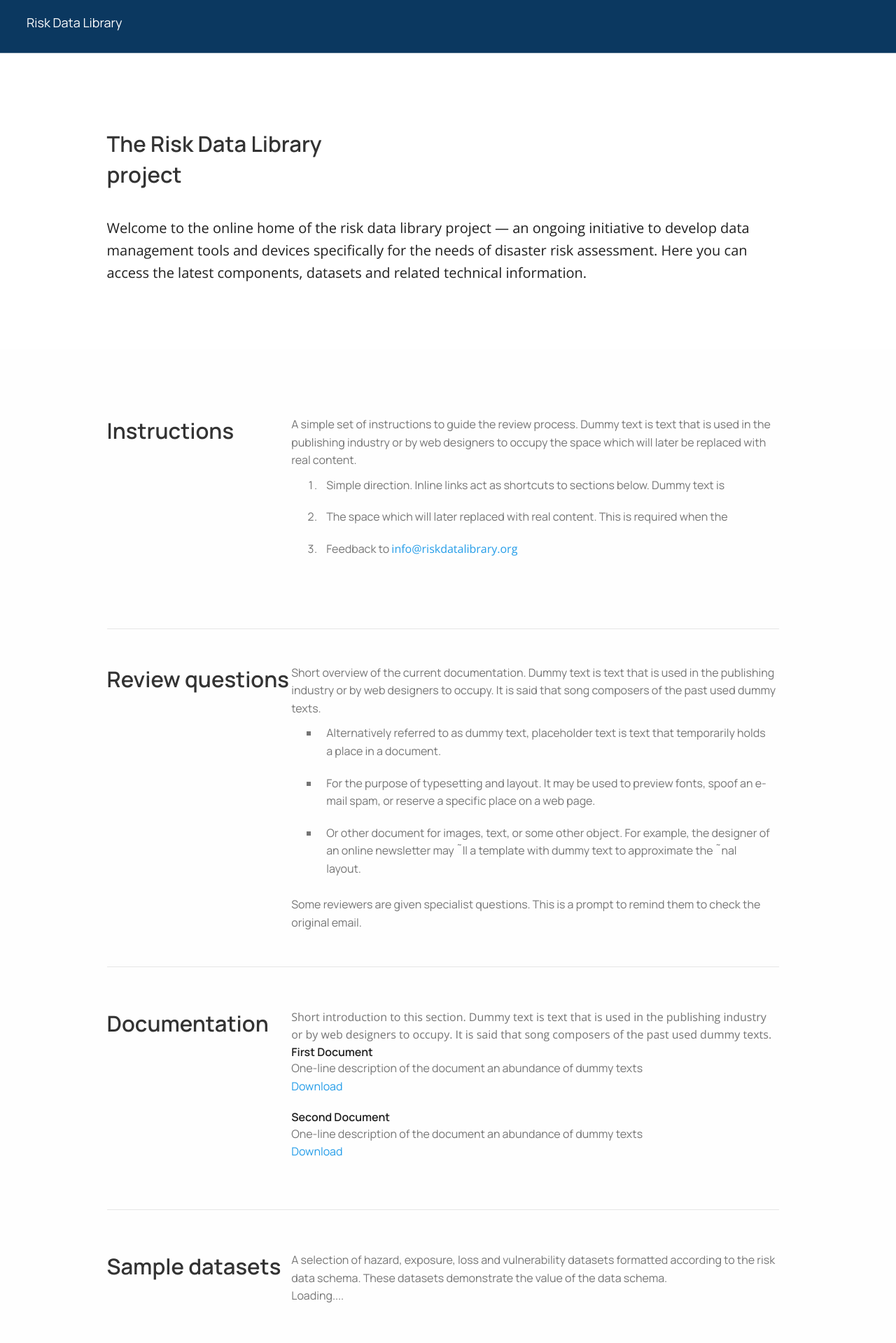
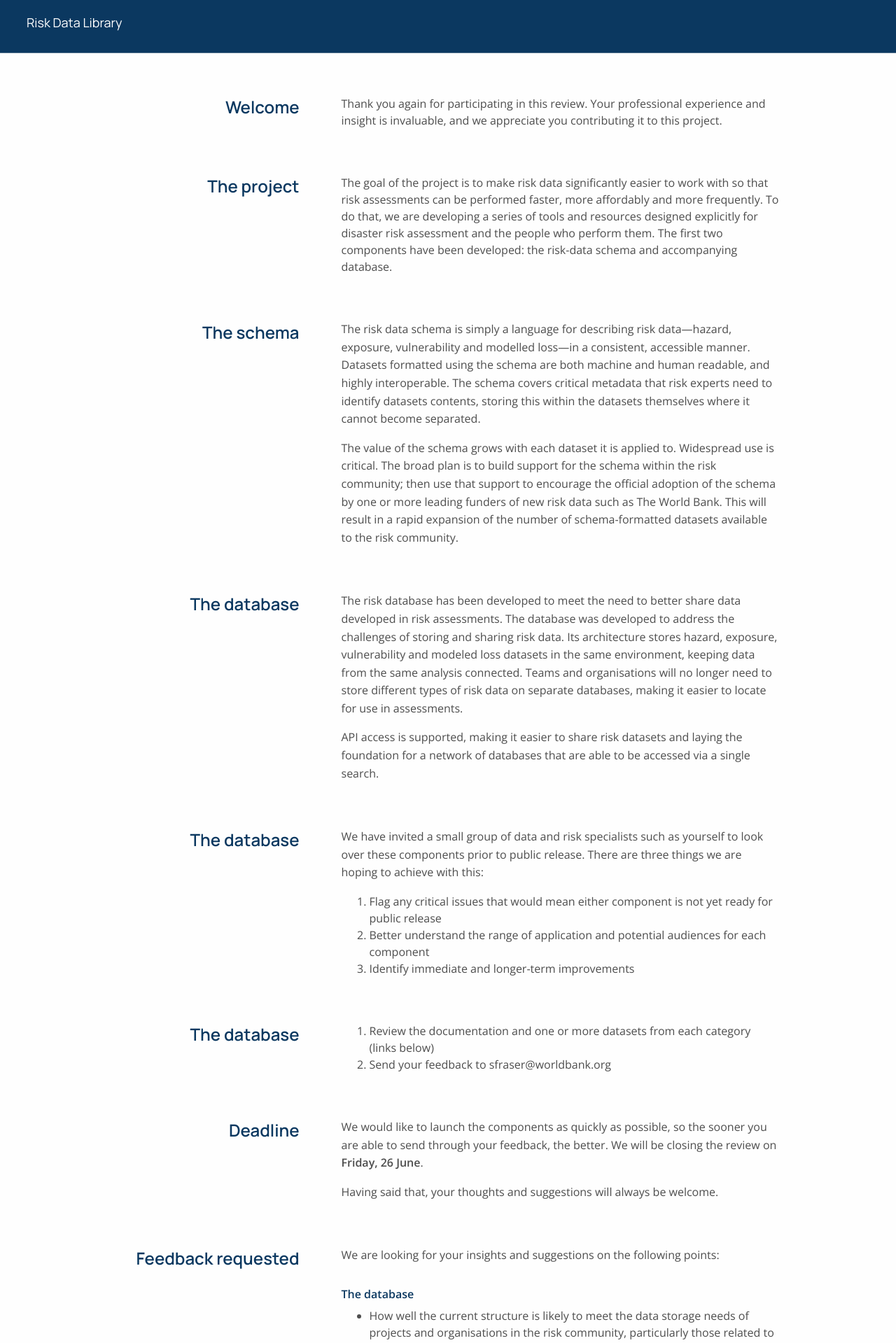
Before and after one commit to GFDRR/risk-data-library.github.io, a Jekyll site: the page built from landing-page.html, in a window 1280 px wide. Shown: the top 1919 px of the page at 70% size. Built offline with Jekyll 4.4.1, drawn with Linux system fonts in a browser that asks for light colours; nearby versions of some CDN libraries; some of the changed text lies outside the part shown.

Commit message:
landing page first section & documentation done

```diff
--- a/_includes/landing-page/document.html
+++ /dev/null
@@ -1,5 +0,0 @@
-<li>
-  <h4 class="document-title">{{ document.title }}</h4>
-  <p class="document-description">{{ document.description }}</p>
-  <a href="{{document.link}}" download class="document-link" target="_blank">{{ document.anchor }}</a>
-</li>
--- a/_includes/landing-page/documentation.html
+++ b/_includes/landing-page/documentation.html
@@ -1,18 +1,12 @@
-<div class="documentation">
-  <div class="documentation-left">
-    <h3 class="landing-page-component-title">Documentation</h3>
+<div class="component-individual reusable-component">
+  <div class="reusable-component-left">
+    <h4 class="component-individual-title reusable-title title-padding-bottom landing-page-section-title">
+      Documentation
+    </h4>
   </div>
-  <div class="documentation-right">
-    <p class="documentation-paragraph">
-      Short introduction to this section. Dummy text is text that is used in the publishing industry or by web designers to occupy. It is said that song composers of the past used dummy texts.
-    </p>
-    {% assign sorted-documents = site.documentation | sort: 'order_number' %}
-    {% for document in sorted-documents %}
-    <ul class="documentation-list">
-      {% include landing-page/document.html %}
-    </ul>
-
-    {% endfor %}
+  <div class="reusable-component-right component-individual-right documentation-link-container no-padding-bottom">
+    <a href="assets/docs/schema-documentation.pdf" class="link" download target="_blank">Download schema documentation</a>
+    <a href="assets/docs/database-documentation.pdf" class="link" download target="_blank">
+    Download database documentation</a>
   </div>
-
 </div>
--- /dev/null
+++ b/_includes/landing-page/first-section.html
@@ -0,0 +1,235 @@
+<div class="first-section-container">
+<div class="component-individual reusable-component">
+  <div class="reusable-component-left">
+    <h4 class="component-individual-title reusable-title title-padding-bottom landing-page-section-title">
+      Welcome
+    </h4>
+  </div>
+  <div class="reusable-component-right component-individual-right no-padding-bottom no-border-bottom">
+    <div class="reusable-content no-margin-bottom">
+      Thank you again for participating in this review. Your professional experience and insight is invaluable, and we
+      appreciate you contributing it to this project.
+    </div>
+  </div>
+</div>
+
+<div class="component-individual reusable-component">
+  <div class="reusable-component-left">
+    <h4 class="component-individual-title reusable-title title-padding-bottom landing-page-section-title">
+      The project
+    </h4>
+  </div>
+  <div class="reusable-component-right component-individual-right no-padding-bottom no-border-bottom">
+    <div class="reusable-content no-margin-bottom">
+      The goal of the project is to make risk data significantly easier to work with so that risk assessments can be
+      performed faster, more affordably and more frequently. To do that, we are developing a series of tools and
+      resources designed explicitly for disaster risk assessment and the people who perform them. The first two
+      components have been developed: the risk-data schema and accompanying database.
+    </div>
+  </div>
+</div>
+
+<div class="component-individual reusable-component">
+  <div class="reusable-component-left">
+    <h4 class="component-individual-title reusable-title title-padding-bottom landing-page-section-title">
+      The schema
+    </h4>
+  </div>
+  <div class="reusable-component-right component-individual-right no-padding-bottom no-border-bottom">
+    <div class="reusable-content no-margin-bottom">
+      <p class="paragraph-padding-bottom">
+        The risk data schema is simply a language for describing risk data—hazard, exposure, vulnerability and modelled
+        loss—in a consistent, accessible manner. Datasets formatted using the schema are both machine and human
+        readable, and highly interoperable. The schema covers critical metadata that risk experts need to identify
+        datasets contents, storing this within the datasets themselves where it cannot become separated.
+      </p>
+      <p>
+        The value of the schema grows with each dataset it is applied to. Widespread use is critical. The broad plan is
+        to build support for the schema within the risk community; then use that support to encourage the official
+        adoption of the schema by one or more leading funders of new risk data such as The World Bank. This will result
+        in a rapid expansion of the number of schema-formatted datasets available to the risk community.
+      </p>
+    </div>
+  </div>
+</div>
+
+<div class="component-individual reusable-component">
+  <div class="reusable-component-left">
+    <h4 class="component-individual-title reusable-title title-padding-bottom landing-page-section-title">
+      The database
+    </h4>
+  </div>
+  <div class="reusable-component-right component-individual-right no-padding-bottom no-border-bottom">
+    <div class="reusable-content no-margin-bottom">
+      <p class="paragraph-padding-bottom">
+        The risk database has been developed to meet the need to better share data developed in risk assessments. The
+        database was developed to address the challenges of storing and sharing risk data. Its architecture stores
+        hazard, exposure, vulnerability and modeled loss datasets in the same environment, keeping data from the same
+        analysis connected. Teams and organisations will no longer need to store different types of risk data on
+        separate databases, making it easier to locate for use in assessments.
+      </p>
+      <p>
+        API access is supported, making it easier to share risk datasets and laying the foundation for a network of
+        databases that are able to be accessed via a single search.
+      </p>
+    </div>
+  </div>
+</div>
+
+<div class="component-individual reusable-component">
+  <div class="reusable-component-left">
+    <h4 class="component-individual-title reusable-title title-padding-bottom landing-page-section-title">
+      The database
+    </h4>
+  </div>
+  <div class="reusable-component-right component-individual-right no-padding-bottom no-border-bottom">
+    <div class="reusable-content no-margin-bottom">
+      <p class="paragraph-padding-bottom">
+        We have invited a small group of data and risk specialists such as yourself to look over these components prior
+        to public release. There are three things we are hoping to achieve with this:
+      </p>
+      <ul class="list first-section-numeric-list first-section-line-height">
+        <li>
+          Flag any critical issues that would mean either component is not yet ready for public release
+        </li>
+        <li>
+          Better understand the range of application and potential audiences for each component
+        </li>
+        <li>
+          Identify immediate and longer-term improvements
+        </li>
+      </ul>
+    </div>
+  </div>
+</div>
+
+<div class="component-individual reusable-component">
+  <div class="reusable-component-left">
+    <h4 class="component-individual-title reusable-title title-padding-bottom landing-page-section-title">
+      The database
+    </h4>
+  </div>
+  <div class="reusable-component-right component-individual-right no-padding-bottom no-border-bottom">
+    <div class="reusable-content no-margin-bottom">
+      <ul class="list first-section-numeric-list first-section-line-height">
+        <li>
+          Review the documentation and one or more datasets from each category (links below)
+        </li>
+        <li>
+          Send your feedback to sfraser@worldbank.org
+        </li>
+      </ul>
+    </div>
+  </div>
+</div>
+
+<div class="component-individual reusable-component">
+  <div class="reusable-component-left">
+    <h4 class="component-individual-title reusable-title title-padding-bottom landing-page-section-title">
+      Deadline
+    </h4>
+  </div>
+  <div class="reusable-component-right component-individual-right no-padding-bottom no-border-bottom">
+    <div class="reusable-content no-margin-bottom">
+      <p class="paragraph-padding-bottom">
+        We would like to launch the components as quickly as possible, so the sooner you are able to send through your
+        feedback, the better. We will be closing the review on <span class="first-section-bold-text">Friday, 26
+          June</span>.
+      </p>
+      <p>
+        Having said that, your thoughts and suggestions will always be welcome.
+      </p>
+    </div>
+  </div>
+</div>
+
+
+<div class="component-individual reusable-component">
+  <div class="reusable-component-left">
+    <h4 class="component-individual-title reusable-title title-padding-bottom landing-page-section-title">
+      Feedback requested
+    </h4>
+  </div>
+  <div class="reusable-component-right component-individual-right no-padding-bottom no-border-bottom">
+    <div class="reusable-content no-margin-bottom">
+      <p>
+        We are looking for your insights and suggestions on the following points:
+      </p>
+      <p class="title-color">
+        The database
+      </p>
+      <ul class="list first-section-line-height">
+        <li>
+          How well the current structure is likely to meet the data storage needs of projects and organisations in the
+          risk community, particularly those related to performing risk assessments.
+        </li>
+        <li>
+          Any reasons the current database design might become unstable or be otherwise ineffective over time or when
+          dealing with large numbers of datasets and/or users.
+        </li>
+        <li>
+          Ways the current structure could be improved to make the database more efficient, or how it might be adapted
+          to other roles within the risk community.
+        </li>
+        <li>
+          Which data-export formats would best meet the needs of the risk community.
+        </li>
+      </ul>
+      <p class="title-color">
+        The schema
+      </p>
+      <ul class="list first-section-line-height">
+        <li>
+          How well the current schema describes the four types of risk data.
+        </li>
+        <li>
+          How well the current schema supports the information needs of risk assessments. Particularly whether it
+          describes an appropriate range of metadata to enable risk experts to identify the datasets they need for a
+          particular disaster risk
+          assessment.
+        </li>
+        <li>
+          Any critical information that is not currently described in the schema, or any surplus information that could
+          be removed without compromising the utility of the schema.
+        </li>
+        <li>
+          How understandable the current schema is and anything that might make it easier for risk experts to understand
+          it without having to rely on external legends or guides.
+        </li>
+      </ul>
+      <p class="title-color">
+        Application and adoption
+      </p>
+      <ul class="list first-section-line-height">
+        <li>
+          Application and adoption
+        </li>
+        <li>
+          What value you see the database and schema the database and schema might have for the risk community.
+        </li>
+        <li>
+          The types of roles, projects or organisations that would benefit the most from using them.
+        </li>
+        <li>
+          Anything that would make it easier for a risk expert to begin working with the schema and database.
+        </li>
+        <li>
+          Any critical issues that would mean either component is not ready to be publicly released.
+        </li>
+        <li>
+          What would encourage or discourage people to apply the schema to newly created data.
+        </li>
+        <li>
+          Obstacles to widespread use, particularly any aspects of the schema or database themselves.
+        </li>
+        <li>
+          Any individuals, teams or organisations who would be interested in the schema and/or database.
+        </li>
+        <li>
+          How you would describe the schema and the database to a colleague.
+        </li>
+      </ul>
+    </div>
+  </div>
+</div>
+</div>
--- a/_includes/landing-page/header.html
+++ b/_includes/landing-page/header.html
@@ -1,6 +1,6 @@
 <div class="header">
   <div class="header-left">
-    <h1><a href="{{ site.baseurl }}/" title="link to home of {{ site.title }}">{{ site.title }}</a></h1>
+    <h1>{{ site.title }}</h1>
   </div>
   <nav class="header-right">
   </nav>
--- a/_includes/landing-page/instructions.html
+++ /dev/null
@@ -1,22 +0,0 @@
-<div class="instructions">
-  <div class="instructions-left">
-    <h3 class="landing-page-component-title">Instructions</h3>
-  </div>
-  <div class="instructions-right">
-    <p class="instructions-paragraph">
-      A simple set of instructions to guide the review process. Dummy text is text that is used in the publishing industry or
-      by web designers to occupy the space which will later be replaced with real content.
-    </p>
-    <ul class="instructions-list list">
-      <li>
-        Simple direction. Inline links act as shortcuts to sections below. Dummy text is
-      </li>
-      <li>
-        The space which will later replaced with real content. This is required when the
-      </li>
-      <li>
-        Feedback to <a href="mailto:info@riskdatalibrary.org" class="instructions-link">info@riskdatalibrary.org</a>
-      </li>
-    </ul>
-  </div>
-</div>
--- a/_includes/landing-page/review-questions.html
+++ /dev/null
@@ -1,24 +0,0 @@
-<div class="review-questions">
-  <div class="review-questions-left">
-    <h3 class="landing-page-component-title">Review questions</h3>
-  </div>
-  <div class="review-questions-right">
-    <p class="review-questions-paragraph">
-      Short overview of the current documentation. Dummy text is text that is used in the publishing industry or by web designers to occupy. It is said that song composers of the past used dummy texts.
-    </p>
-    <ul class="review-questions-list">
-      <li>
-        Alternatively referred to as dummy text, placeholder text is text that temporarily holds a place in a document.
-      </li>
-      <li>
-        For the purpose of typesetting and layout. It may be used to preview fonts, spoof an e-mail spam, or reserve a specific place on a web page.
-      </li>
-      <li>
-        Or other document for images, text, or some other object. For example, the designer of an online newsletter may ˜ll a template with dummy text to approximate the ˜nal layout.
-      </li>
-    </ul>
-    <p class="review-questions-paragraph">
-      Some reviewers are given specialist questions. This is a prompt to remind them to check the original email.
-    </p>
-  </div>
-</div>
--- a/_includes/landing-page/summary.html
+++ /dev/null
@@ -1,8 +0,0 @@
-<div class="summary">
-  <h1 class="summary-title">The Risk Data Library project</h1>
-  <p class="summary-paragraph">
-    Welcome to the online home of the risk data library project — an ongoing initiative to develop data management tools and
-    devices specifically for the needs of disaster risk assessment. Here you can access the latest components, datasets and
-    related technical information.
-  </p>
-</div>
--- a/_sass/document/main.scss
+++ /dev/null
@@ -1,21 +0,0 @@
-.document-title {
-  font-family: $primary-font;
-  font-size: $primary-font-size;
-  font-weight: $secondary-font-weight;
-  color: $dark-primary-font-color;
-}
-
-.document-description {
-  font-family: $primary-font;
-  font-size: $primary-font-size;
-  font-weight: $normal-font-weight;
-  color: $grey-primary-font-color;
-  margin-bottom: 0;
-}
-
-.document-link {
-  font-family: $primary-font;
-  font-size: $primary-font-size;
-  font-weight: $normal-font-weight;
-  color: $links-color;
-}
--- a/_sass/documentation/main.scss
+++ b/_sass/documentation/main.scss
@@ -1,47 +1,8 @@
-.documentation {
+.documentation-link-container {
   display: flex;
-  flex-direction: row;
-  padding-top: 59px;
-  padding-bottom: 49px;
-  justify-content: space-between;
-  border-top: solid 1px $grey-quaternary-font-color;
+  flex-direction: column;
+
+  &>a {
+    line-height: 1.5;
+  }
 }
-
-.documentation-left {
-  width: 275px;
-}
-
-.documentation-right {
-  width: 726px;
-}
-
-.documentation-subtitle {
-  font-family: $primary-font;
-  font-size: $tertiary-font-size;
-  font-weight: $normal-font-weight;
-  color: $dark-secondary-font-color;
-}
-
-.documentation-paragraph {
-  font-family: $secondary-font;
-  font-size: $primary-font-size;
-  font-weight: $normal-font-weight;
-  color: $grey-primary-font-color;
-}
-
-.documentation-link {
-  font-family: $secondary-font;
-  font-size: $primary-font-size;
-  font-weight: $normal-font-weight;
-  color: $purple-secondary-font-color;
-  margin-top: 42px;
-}
-
-.documentation-list {
-  list-style-type: none;
-  margin: 0;
-}
-
-.documentation-list li {
-  margin-bottom: 20px;
-}
--- /dev/null
+++ b/_sass/first-section/main.scss
@@ -0,0 +1,28 @@
+.first-section-container {
+  padding-top: 60px;
+
+  &>div.component-individual:first-of-type {
+    padding-top: 0;
+  }
+
+  &>div.component-individual:last-of-type {
+    &>div.reusable-component-right {
+      padding-bottom: 60px;
+      border-bottom: solid 1px $grey-quaternary-font-color!important;
+    }
+  }
+}
+
+.first-section-numeric-list {
+  list-style-type: decimal;
+}
+
+.first-section-line-height {
+  &>li {
+    line-height: 1.5;
+  }
+}
+
+.first-section-bold-text {
+  font-weight: bold;
+}
--- a/_sass/instructions/main.scss
+++ /dev/null
@@ -1,39 +0,0 @@
-.instructions {
-  display: flex;
-  flex-direction: row;
-  padding-top: rem-calc(96);
-  padding-bottom: rem-calc(90);
-  justify-content: space-between;
-  margin: 0;
-}
-
-.instructions-left {
-  width: 275px;
-}
-
-.instructions-right {
-  width: 726px;
-}
-
-.instructions-paragraph, .instructions-list {
-  font-family: $primary-font;
-  font-size: $primary-font-size;
-  font-weight: $normal-font-weight;
-  color: $grey-primary-font-color;
-}
-
-.instructions-list {
-  list-style-type: decimal;
-}
-
-.instructions-list li {
-  padding: 10px;
-}
-
-.instructions-link {
-  font-family: $secondary-font;
-  font-size: $primary-font-size;
-  font-weight: $normal-font-weight;
-  color: $links-color;
-  margin-top: 42px;
-}
--- a/_sass/main.scss
+++ b/_sass/main.scss
@@ -4,15 +4,12 @@
 
 // landing page
 @import "header/main";
-@import "summary/main";
-@import "instructions/main";
-@import "review-questions/main";
+@import "first-section/main";
 @import "documentation/main";
-@import "document/main";
 @import "datasets/main";
 @import "schemas/main";
 
-// home
+// homepage
 @import "navigation/main";
 @import "description/main";
 @import "purpose/main";
@@ -21,13 +18,13 @@
 @import "supporting-organisations/main";
 
 // schema page
-// database page share the same css as schema page
+// database, resources & project pages share the same css as schema page
 @import "schema-page/main";
 
-// data
+// data page
 @import "data/main";
 
-// data details
+// data details page
 @import "dataDetails/main";
 
 //footer
@@ -172,6 +169,14 @@
   padding-bottom: 70px;
 }
 
+.no-padding-bottom {
+  padding-bottom: 0;
+}
+
+.no-border-bottom {
+  border-bottom: none!important;
+}
+
 p.no-padding-bottom {
   padding-bottom: 0;
 }
@@ -196,3 +201,7 @@
   padding-left: 20px;
   margin-bottom: 0;
 }
+
+.landing-page-section-title {
+  text-align: right;
+}
--- a/_sass/review-questions/main.scss
+++ /dev/null
@@ -1,40 +0,0 @@
-.review-questions {
-  display: flex;
-  flex-direction: row;
-  padding-top: 50px;
-  padding-bottom: 49px;
-  justify-content: space-between;
-  border-top: solid 1px $grey-quaternary-font-color;
-}
-
-.review-questions-left {
-  width: 275px;
-}
-
-.review-questions-right {
-  width: 726px;
-}
-
-.review-questions-paragraph, .review-questions-list {
-  font-family: $primary-font;
-  font-size: $primary-font-size;
-  font-weight: $normal-font-weight;
-  color: $grey-primary-font-color;
-}
-
-.review-questions-list {
-  list-style-type: square;
-  padding-left: 20px;
-}
-
-.review-questions-list li {
-   padding: 10px;
-}
-
-.review-questions-link {
-  font-family: $secondary-font;
-  font-size: $primary-font-size;
-  font-weight: $normal-font-weight;
-  color: $purple-secondary-font-color;
-  margin-top: 42px;
-}
--- a/_sass/summary/main.scss
+++ /dev/null
@@ -1,22 +0,0 @@
-.summary {
-  display: flex;
-  flex-direction: column;
-  padding-top: rem-calc(108);
-  padding-bottom: rem-calc(92);
-}
-
-.summary-title {
-  max-width: 394px;
-  font-family: $primary-font;
-  font-size: $quaternary-font-size;
-  color: $reusable-component-title-color;
-  font-weight: $secondary-font-weight;
-}
-
-.summary-paragraph {
-  margin-top: 31px;
-  font-family: $secondary-font;
-  font-size: $tertiary-font-size;
-  color: $dark-primary-font-color;
-  font-weight: $normal-font-weight;
-}
--- a/landing-page.html
+++ b/landing-page.html
@@ -1,18 +1,10 @@
 ---
 layout: landing-page
-robots: noindex
 ---
-
-<div class="landing-top-container">
-  <div class="container-wrapper">
-    {%include landing-page/summary.html %}
-  </div>
-</div>
 
 <div class="middle-container">
   <div class="container-wrapper">
-    {% include landing-page/instructions.html %}
-    {% include landing-page/review-questions.html %}
+    {% include landing-page/first-section.html %}
     {% include landing-page/documentation.html %}
     {% include landing-page/datasets.html %}
   </div>
```
Also changed, not shown: 1 other file.
